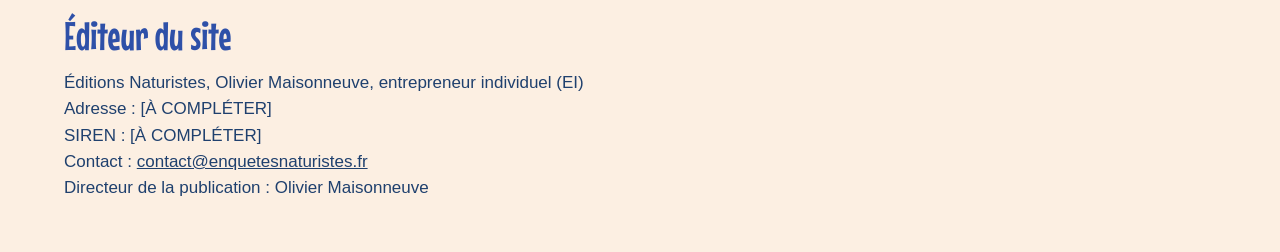
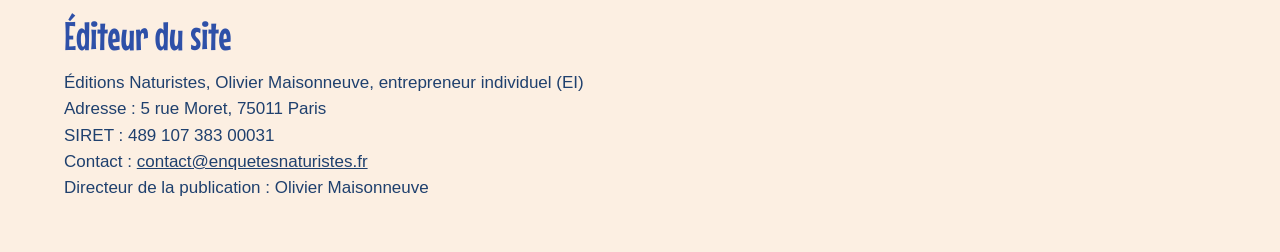
Before and after one commit to maisonno/enquetesnaturistes.fr, a plain HTML site: page mentions-legales.html in a window 1280 px wide. Shown: the part 324-576 px from the top of the page. Drawn offline with Linux system fonts and the light colour scheme.

Commit message:
Mentions légales : ajoute l'adresse et le SIRET
Co-Authored-By: Claude Opus 5.5 <noreply@anthropic.com>
Claude-Session: https://claude.ai/code/session_01JGX1JDC6tYxUkoXJZ7kFae

```diff
--- a/mentions-legales.html
+++ b/mentions-legales.html
@@ -40,8 +40,8 @@
 <div class="wrap stack">
 <h2>Éditeur du site</h2>
 <p>Éditions Naturistes, Olivier Maisonneuve, entrepreneur individuel (EI)<br>
-Adresse : [À COMPLÉTER]<br>
-SIREN : [À COMPLÉTER]<br>
+Adresse : 5 rue Moret, 75011 Paris<br>
+SIRET : 489 107 383 00031<br>
 Contact : <a href="mailto:contact@enquetesnaturistes.fr">contact@enquetesnaturistes.fr</a><br>
 Directeur de la publication : Olivier Maisonneuve</p>
 <h2>Hébergement</h2>
```
Also changed, not shown: 1 other file.
